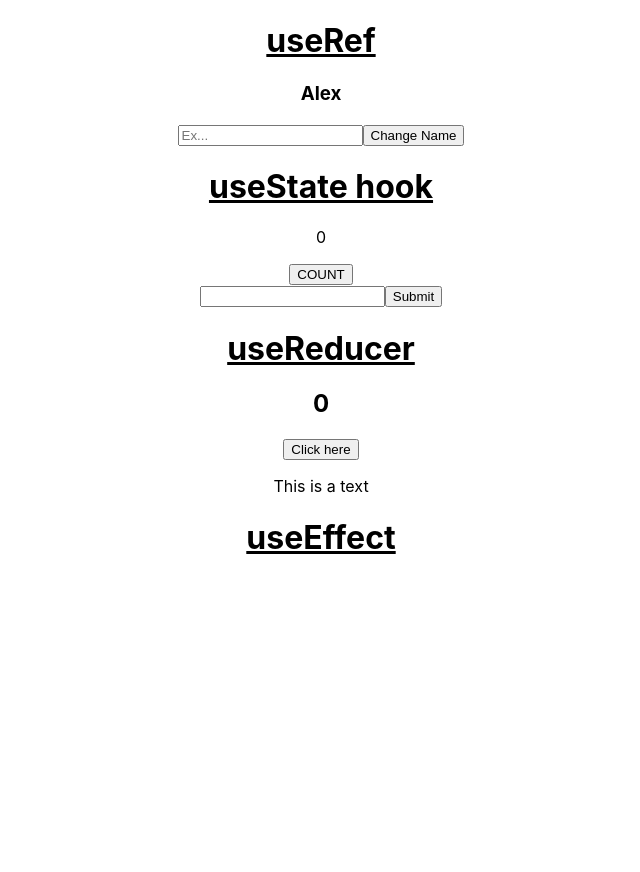
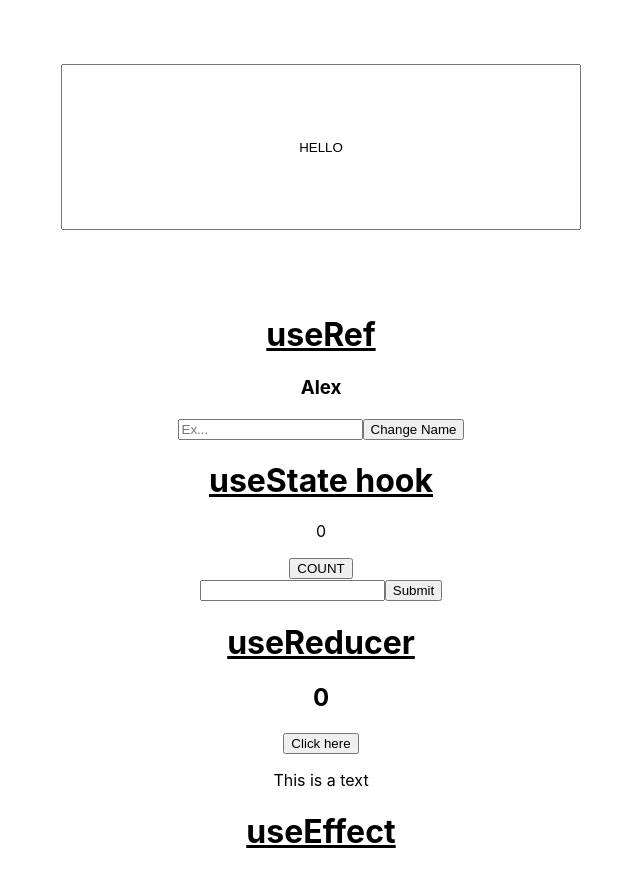
Before and after one commit to AlexanderPolzhofer/react_hooks, a React (Create React App) app: page / in a window 1280 px wide. Shown: the whole page, without its empty margins (319-959 px from the left). Before the commit the page ends 800 px from the top, so only its background shows below. Built offline with nearby package versions, Linux system fonts and the light colour scheme; no server answers.

Commit message:
adding useLayoutEffect hook

```diff
--- a/src/App.js
+++ b/src/App.js
@@ -1,5 +1,6 @@
 import './App.css';
 import EffectTutorial from './hooks/useEffect/Effect_useEffect';
+import LayoutEffectTutorial from './hooks/useLayoutEffect/LayoutEffect_useLayoutEffect';
 import ReducerTutorial from './hooks/useReducer/Reducer_useReducer';
 import RefTutorial from './hooks/useRef/Ref_useRef';
 
@@ -8,6 +9,7 @@ import StateHook from './hooks/useState/State_useState';
 function App() {
   return (
     <div className="App">
+      <LayoutEffectTutorial />
       <RefTutorial />
       <StateHook />
       <ReducerTutorial />
--- /dev/null
+++ b/src/hooks/useLayoutEffect/LayoutEffect_useLayoutEffect.js
@@ -0,0 +1,22 @@
+import React, { useEffect, useLayoutEffect, useRef } from 'react';
+
+function LayoutEffectTutorial() {
+
+    const inputRef = useRef(null);
+
+    useLayoutEffect(() => {
+        console.log(inputRef.current.value);
+    }, []);
+
+    useEffect(() => {
+        inputRef.current.value = 'HELLO';
+    }, []);
+
+    return (<div>
+        <form>
+            <input ref={inputRef} defaultValue='Alex' style={{ width: '40vw', height: '20vh', textAlign: 'center', margin: '5% auto' }} />
+        </form>
+    </div>);
+}
+
+export default LayoutEffectTutorial;
```
